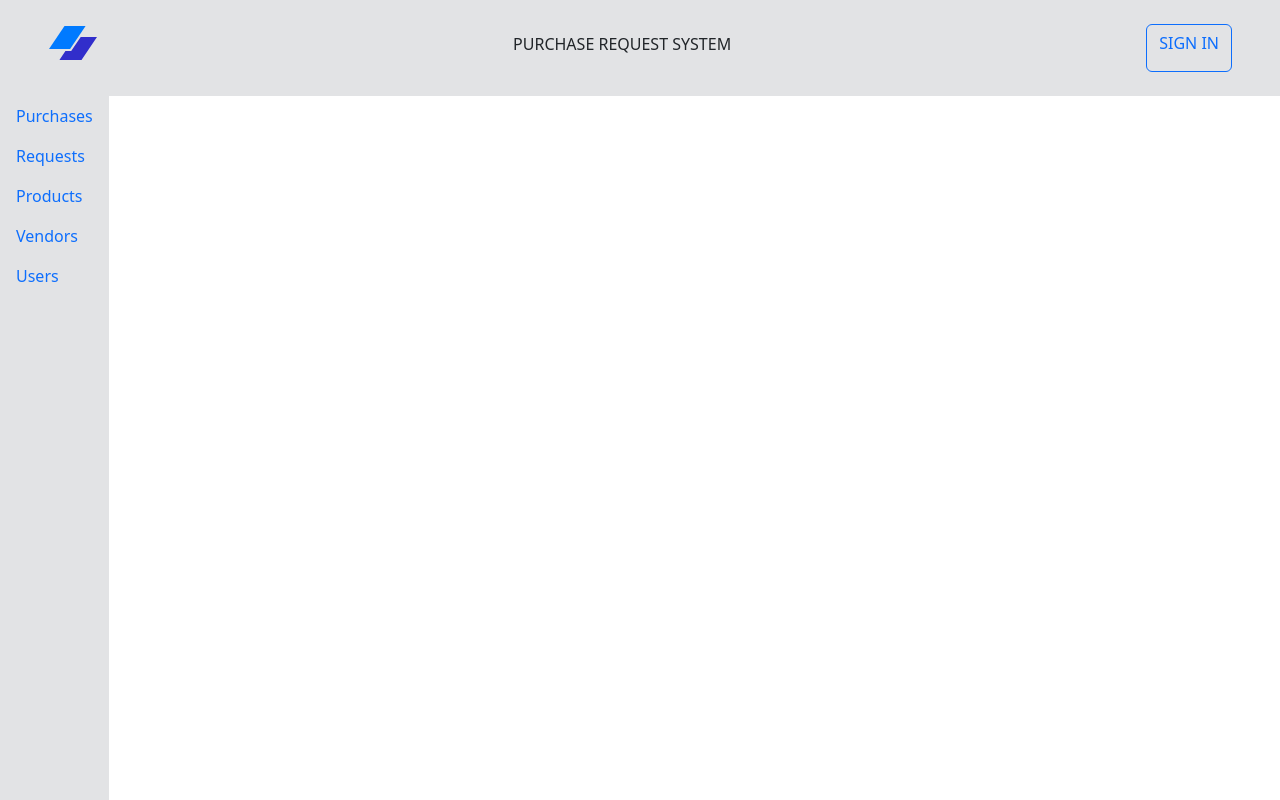
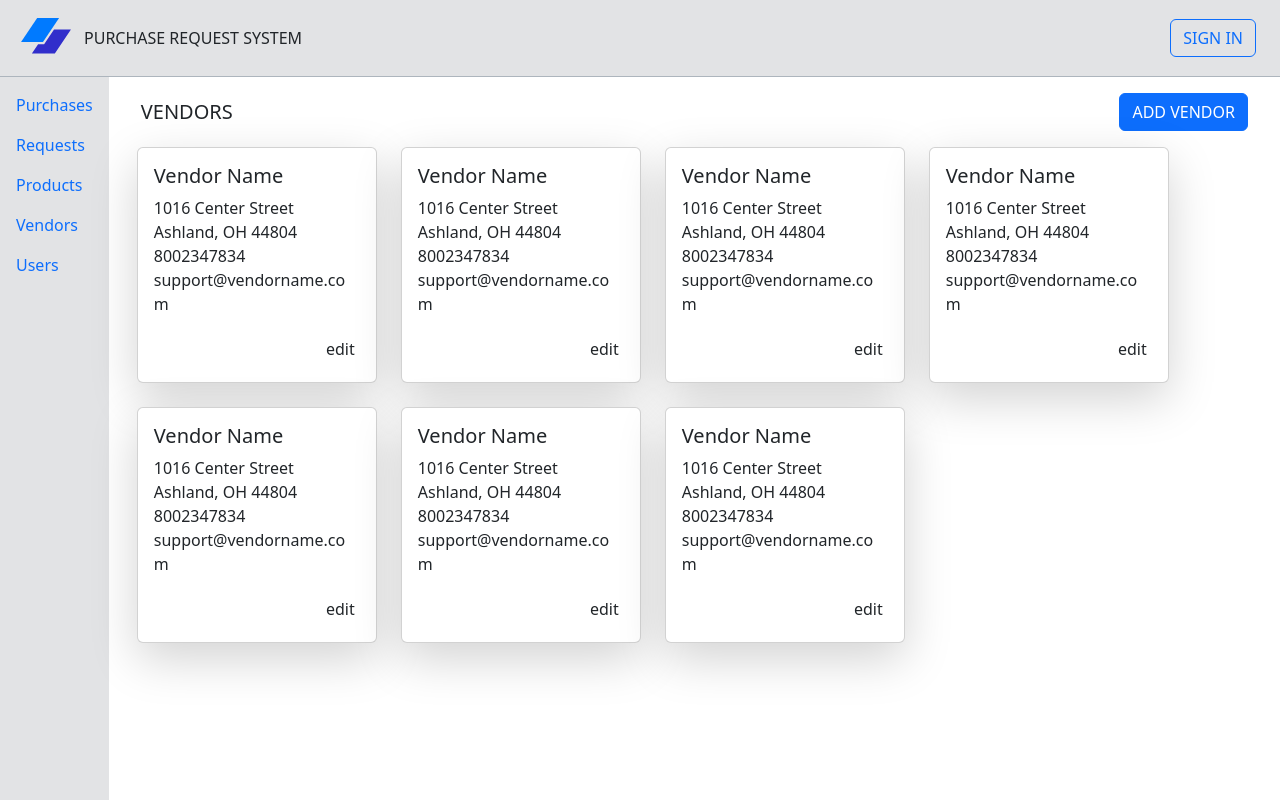
Before and after one commit to emem123-co/PRSClient, a React (Vite) app: page /vendors in a window 1280 px wide. Shown: the top 800 px of the page. Built offline with nearby package versions, Linux system fonts and the light colour scheme.

Commit message:
finsihed app.tsx layout and vendors list page. began laying out vendor form, create vendor page and edit vendor page.

```diff
--- a/package.json
+++ b/package.json
@@ -11,6 +11,7 @@
   },
   "dependencies": {
     "bootstrap": "^5.3.3",
+    "bootstrap-icons": "^1.11.3",
     "react": "^18.3.1",
     "react-dom": "^18.3.1",
     "react-router-dom": "^6.26.0"
--- a/src/App.css
+++ b/src/App.css
@@ -1,3 +1,3 @@
 .card {
-	width: 3rem;
+	width: 15rem;
 }
--- a/src/App.tsx
+++ b/src/App.tsx
@@ -4,18 +4,24 @@ import "./App.css";
 import { BrowserRouter, Route, Routes } from "react-router-dom";
 import VendorsListPage from "./vendors/VendorsListPage";
 import Home from "./IndexPage";
-import CreateVendorPage from "./vendors/CreateVendorPage";
+import NavMenu from "./NavMenu";
+import Header from "./Header";
+import NotFound from "./NotFound";
 
 function App() {
 	return (
 		<BrowserRouter>
 			<>
-				<main>
-					<section>
+				<Header />
+				<main className="d-flex">
+					<div className=" bg-secondary-subtle min-vh-100">
+						<NavMenu />
+					</div>
+					<section className="p-3 w-100">
 						<Routes>
 							<Route path="/" element={<Home />} />
 							<Route path="/vendors" element={<VendorsListPage />} />
-							<Route path="/vendors" element={<CreateVendorPage />} />
+							<Route path="*" element={<NotFound />} />
 						</Routes>
 					</section>
 				</main>
--- a/src/Header.tsx
+++ b/src/Header.tsx
@@ -5,8 +5,18 @@ function Header() {
 	return (
 		<>
 			<div className="">
-				<header className="d-flex bg-secondary-subtle py-4 px-5 justify-content-between">
-					<svg id="logo-35" width={50} height={39} viewBox="0 0 50 39" fill="none" xmlns="http://www.w3.org/2000/svg">
+				<header className="d-flex bg-secondary-subtle p-2 px-3 justify-content-between align-items-center border-bottom border-20 border-dark-subtle">
+					<div className="d-flex align-items-center">
+						<div className="">
+							<svg
+								id="logo-35"
+								width={60}
+								height={60}
+								viewBox="0 0 50 50"
+								fill="none"
+								xmlns="http://www.w3.org/2000/svg"
+								className="pt-2"
+							>
 								<path d="M16.4992 2H37.5808L22.0816 24.9729H1L16.4992 2Z" className="ccompli1" fill="#007AFF" />
 								<path
 									d="M17.4224 27.102L11.4192 36H33.5008L49 13.0271H32.7024L23.2064 27.102H17.4224Z"
@@ -14,10 +24,14 @@ function Header() {
 									fill="#312ECB"
 								/>
 							</svg>
-					<p className="pt-2">PURCHASE REQUEST SYSTEM</p>
-					<Link to="" className="btn btn-outline-primary">
+						</div>
+						<p className="m-0 fw-light fs-6 px-2">PURCHASE REQUEST SYSTEM</p>
+					</div>
+					<div className="px-2">
+						<Link to="" className="btn btn-outline-primary align-content-center">
 							SIGN IN
 						</Link>
+					</div>
 				</header>
 			</div>
 		</>
--- a/src/NavMenu.tsx
+++ b/src/NavMenu.tsx
@@ -1,38 +1,38 @@
 import "bootstrap/dist/css/bootstrap.min.css";
-import { Link } from "react-router-dom";
+import { Link, NavLink } from "react-router-dom";
 
 function NavMenu() {
 	return (
 		<>
 			<div className="d-flex flex-column bg-secondary-subtle">
-				<main className="min-vh-100">
+				<main className="pt-2 bg-secondary-subtle">
 					<nav className="">
 						<ul className="nav flex-column">
 							<li className="nav-item">
-								<Link className="nav-link active" to="">
+								<Link className="nav-link" to={""}>
 									Purchases
 								</Link>
 							</li>
 
 							<li className="nav-item">
-								<Link className="nav-link active" to="">
+								<Link className="nav-link" to={""}>
 									Requests
 								</Link>
 							</li>
 
 							<li className="nav-item">
-								<Link className="nav-link active" to="">
+								<Link className="nav-link" to={""}>
 									Products
 								</Link>
 							</li>
 
 							<li className="nav-item">
-								<Link className="nav-link active" to="/vendors/VendorsListPage">
+								<NavLink className="nav-link" to={"/vendors"}>
 									Vendors
-								</Link>
+								</NavLink>
 							</li>
 							<li className="nav-item">
-								<Link className="nav-link active" to="">
+								<Link className="nav-link" to={""}>
 									Users
 								</Link>
 							</li>
--- /dev/null
+++ b/src/NotFound.tsx
@@ -0,0 +1,21 @@
+import "bootstrap/dist/css/bootstrap.min.css";
+import Header from "./Header";
+import NavMenu from "./NavMenu";
+
+function NotFound() {
+	return (
+		<>
+			<div>
+				<Header />
+			</div>
+			<div className="min-vh-100 d-flex">
+				<NavMenu />
+				<div className="w-100">
+					<p>Oops. Looks like this page does not exisit. Please choose from navigation on the left.</p>
+				</div>
+			</div>
+		</>
+	);
+}
+
+export default NotFound;
--- a/src/vendors/CreateVendorPage.tsx
+++ b/src/vendors/CreateVendorPage.tsx
@@ -1,18 +1,11 @@
 import "bootstrap/dist/css/bootstrap.min.css";
 import "../App";
-import NavMenu from "../NavMenu";
-import Header from "../Header";
+
 
 function CreateVendorPage() {
 	return (
 		<>
-			<div className="min-hw-100 d-flex">
-				<Header />
-			</div>
 			<div>
-			<div className="min-vh-100 d-flex">
-				<NavMenu />
-			</div>
 				<p>Insert Form Component Here</p>
 			</div>
 		</>
--- a/src/vendors/VendorsListPage.tsx
+++ b/src/vendors/VendorsListPage.tsx
@@ -1,83 +1,119 @@
 import "bootstrap/dist/css/bootstrap.min.css";
 import "../App";
-import Header from "../Header"
-import NavMenu from "../NavMenu"
 import { Link } from "react-router-dom";
 
 function VendorsListPage() {
-
 	return (
 		<>
 			<div>
-				<Header />
-			</div>
-			<div>
-			<div className="min-vh-100 d-flex">
-				<NavMenu />
-			</div>
 				<section className="container-fluid bg-white">
-					<p className="d-flex p-4 justify-content-end">
-						<Link className="btn btn-outline-primary" to="./CreateVendorPage">
-							Add Vendor
+					<p className="d-flex justify-content-between align-items-center m-0 px-1">
+						<h4 className="m-0 fw-light fs-5">VENDORS</h4>
+						<Link className="btn btn-primary" to="./CreateVendorPage">
+							ADD VENDOR
 						</Link>
 					</p>
 
-					<div className="">
-						<div className="d-flex gap-3 card-group">
-							<div className="card shadow-lg">
-								<div className="card-body">
-									<h4 className="card-title">Vendor Name</h4>
-									<address className="card-text px-3">
+					<div className="d-flex flex-wrap gap-4 pt-3">
+						<div className="card p-3 shadow-lg">
+							<h4 className="card-title fs-5 ">Vendor Name</h4>
+							<div className="card-body p-0">
+								<address className="card-text">
 									1016 Center Street Ashland, OH 44804 8002347834 support@vendorname.com
 								</address>
+								<div className="d-flex justify-content-end">
+									<Link to="" className="btn btn p-1 fs-6">
+										edit
+									</Link>
+								</div>
 							</div>
 						</div>
 
-							<div className="card shadow-lg">
-								<div className="card-body">
-									<h4 className="card-title">Vendor Name</h4>
-									<address className="card-text px-3">
+						<div className="card p-3 shadow-lg">
+							<h4 className="card-title fs-5 ">Vendor Name</h4>
+							<div className="card-body p-0">
+								<address className="card-text">
 									1016 Center Street Ashland, OH 44804 8002347834 support@vendorname.com
 								</address>
+								<div className="d-flex justify-content-end">
+									<Link to="" className="btn btn p-1 fs-6">
+										edit
+									</Link>
+								</div>
 							</div>
 						</div>
 
-							<div className="card shadow-lg">
-								<div className="card-body">
-									<h4 className="card-title">Vendor Name</h4>
-									<address className="card-text px-3">
+						<div className="card p-3 shadow-lg">
+							<h4 className="card-title fs-5 ">Vendor Name</h4>
+							<div className="card-body p-0">
+								<address className="card-text">
 									1016 Center Street Ashland, OH 44804 8002347834 support@vendorname.com
 								</address>
+								<div className="d-flex justify-content-end">
+									<Link to="" className="btn btn p-1 fs-6">
+										edit
+									</Link>
+								</div>
 							</div>
 						</div>
 
-							<div className="card shadow-lg">
-								<div className="card-body">
-									<h4 className="card-title">Vendor Name</h4>
-									<address className="card-text px-3">
+						<div className="card p-3 shadow-lg">
+							<h4 className="card-title fs-5 ">Vendor Name</h4>
+							<div className="card-body p-0">
+								<address className="card-text">
 									1016 Center Street Ashland, OH 44804 8002347834 support@vendorname.com
 								</address>
+								<div className="d-flex justify-content-end">
+									<Link to="" className="btn btn p-1 fs-6">
+										edit
+									</Link>
+								</div>
 							</div>
 						</div>
 
-							<div className="card shadow-lg">
-								<div className="card-body">
-									<h4 className="card-title">Vendor Name</h4>
-									<address className="card-text px-3">
+						<div className="card p-3 shadow-lg">
+							<h4 className="card-title fs-5 ">Vendor Name</h4>
+							<div className="card-body p-0">
+								<address className="card-text">
 									1016 Center Street Ashland, OH 44804 8002347834 support@vendorname.com
 								</address>
+								<div className="d-flex justify-content-end">
+									<Link to="" className="btn btn p-1 fs-6">
+										edit
+									</Link>
+								</div>
 							</div>
 						</div>
 
-							<div className="card shadow-lg">
-								<div className="card-body">
-									<h4 className="card-title">Vendor Name</h4>
-									<address className="card-text px-3">
+						<div className="card p-3 shadow-lg">
+							<h4 className="card-title fs-5 ">Vendor Name</h4>
+							<div className="card-body p-0">
+								<address className="card-text">
 									1016 Center Street Ashland, OH 44804 8002347834 support@vendorname.com
 								</address>
+								<div className="d-flex justify-content-end">
+									<Link to="" className="btn btn p-1 fs-6">
+										edit
+									</Link>
 								</div>
 							</div>
 						</div>
+
+						<div className="card p-3 shadow-lg">
+							<h4 className="card-title fs-5 ">Vendor Name</h4>
+							<div className="card-body p-0">
+								<address className="card-text">
+									1016 Center Street Ashland, OH 44804 8002347834 support@vendorname.com
+								</address>
+								<div className="d-flex justify-content-end">
+									<Link to="" className="btn btn p-1 fs-6">
+										edit
+									</Link>
+								</div>
+							</div>
+						</div>
+
+
 					</div>
 				</section>
 			</div>
```
Also changed, not shown: src/vendors/EditVendorPage.tsx (added, +8 -0 lines), src/vendors/VendorForm.tsx (added, +10 -0 lines), 1 other file (tests, documents, lock files or other folders). Lines whose indentation alone changed are shown as unchanged.
